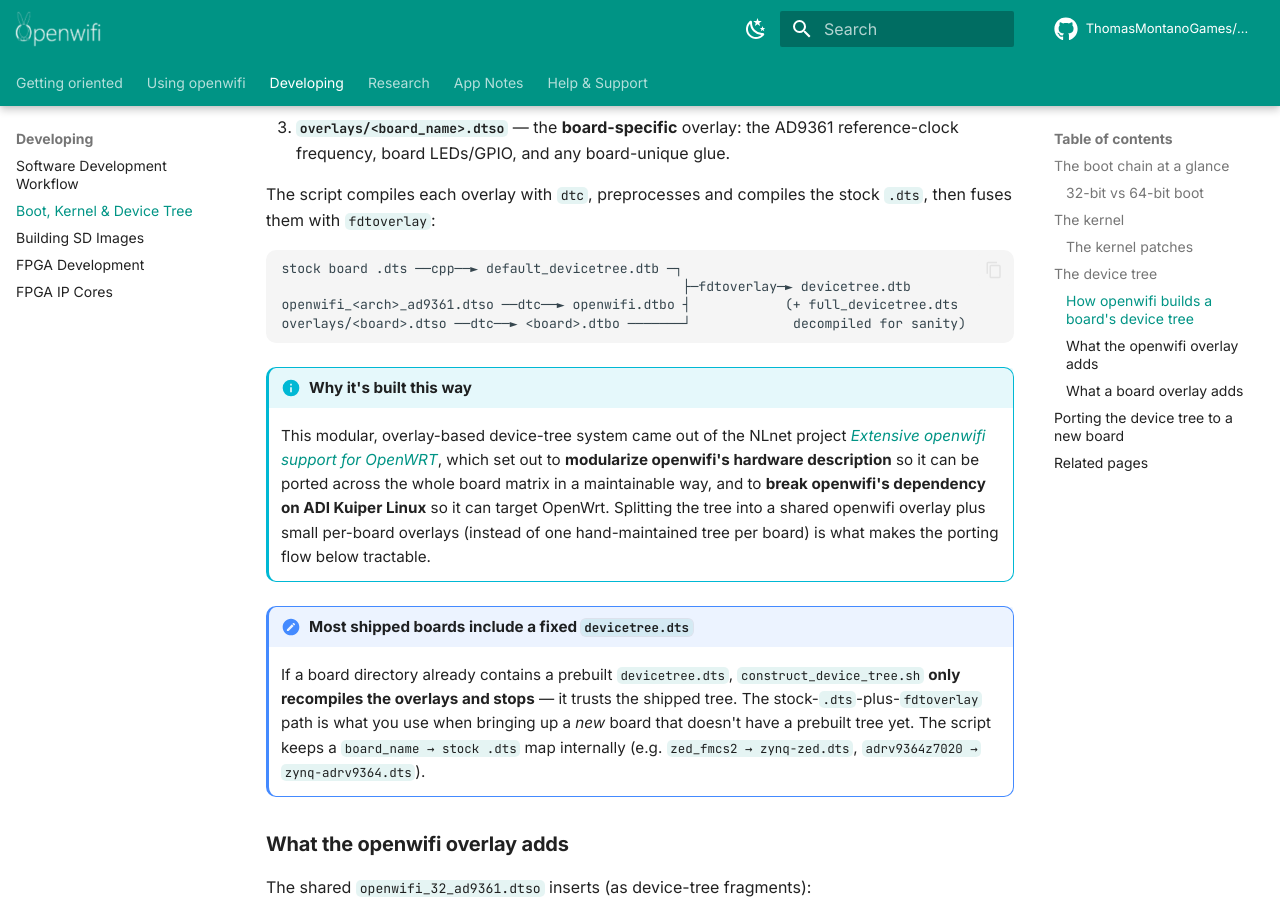
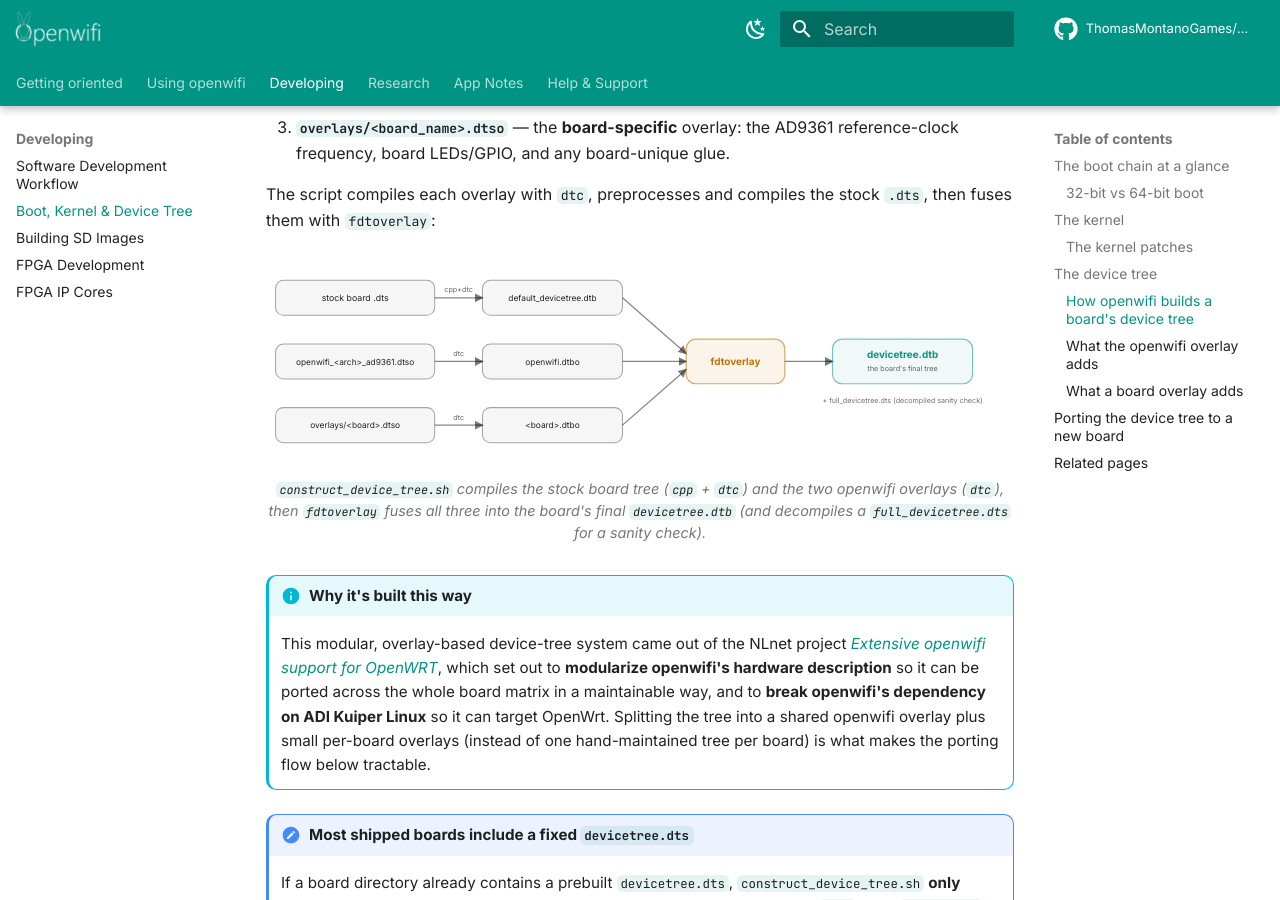
Before and after one commit to ThomasMontanoGames/OpenWifi-Wiki, an MkDocs documentation site: the page built from docs/Boot-Kernel-Device-Tree.md, in a window 1280 px wide and 900 px high, scrolled down 3239 px. Built offline with MkDocs 1.6.1 and Material for MkDocs 9.7.7, drawn with Linux system fonts in a browser that asks for light colours; comment, search, counter and statistics services are not loaded.

Commit message:
Render the device-tree overlay flow as an inline SVG
Replaces the ASCII fdtoverlay diagram on the Boot/Kernel/Device Tree
page with a theme-aware inline SVG: three source .dts/.dtso inputs
compiled (cpp/dtc) into intermediates that converge through an
fdtoverlay node into the board's devicetree.dtb. Same visual language
as the repository map, signal chain, and packet-flow diagrams.

````diff
--- a/docs/Boot-Kernel-Device-Tree.md
+++ b/docs/Boot-Kernel-Device-Tree.md
@@ -84,12 +84,66 @@ Three ingredients go in:
 
 The script compiles each overlay with `dtc`, preprocesses and compiles the stock `.dts`, then fuses them with `fdtoverlay`:
 
-```
-stock board .dts ──cpp──► default_devicetree.dtb ─┐
-                                                   ├─fdtoverlay─► devicetree.dtb
-openwifi_<arch>_ad9361.dtso ──dtc──► openwifi.dtbo ┤            (+ full_devicetree.dts
-overlays/<board>.dtso ──dtc──► <board>.dtbo ───────┘             decompiled for sanity)
-```
+<figure>
+<svg viewBox="0 0 940 240" role="img" aria-label="How construct_device_tree.sh builds a board device tree: the stock board .dts is compiled with cpp and dtc into default_devicetree.dtb; the shared openwifi overlay and the per-board overlay are each compiled with dtc into .dtbo files; fdtoverlay then fuses all three into the board's devicetree.dtb, plus a decompiled full_devicetree.dts for a sanity check." style="width:100%;height:auto;max-width:940px;font-family:inherit;font-size:13px">
+  <defs>
+    <marker id="dt-arrow" viewBox="0 0 10 10" refX="8.5" refY="5" markerWidth="7" markerHeight="7" orient="auto-start-reverse">
+      <path d="M0,0 L10,5 L0,10 z" fill="currentColor" fill-opacity="0.6"/>
+    </marker>
+  </defs>
+
+  <!-- source boxes (left) -->
+  <g fill="currentColor" fill-opacity="0.04" stroke="currentColor" stroke-opacity="0.4" stroke-width="1.3">
+    <rect x="12" y="18" width="200" height="44" rx="10"/>
+    <rect x="12" y="98" width="200" height="44" rx="10"/>
+    <rect x="12" y="178" width="200" height="44" rx="10"/>
+  </g>
+  <text x="112" y="44" text-anchor="middle" font-size="11" fill="currentColor">stock board .dts</text>
+  <text x="112" y="124" text-anchor="middle" font-size="10.5" fill="currentColor">openwifi_&lt;arch&gt;_ad9361.dtso</text>
+  <text x="112" y="204" text-anchor="middle" font-size="10.5" fill="currentColor">overlays/&lt;board&gt;.dtso</text>
+
+  <!-- source -> intermediate arrows, with tool labels -->
+  <g stroke="currentColor" stroke-opacity="0.55" stroke-width="1.6" fill="none">
+    <line x1="212" y1="40" x2="272" y2="40" marker-end="url(#dt-arrow)"/>
+    <line x1="212" y1="120" x2="272" y2="120" marker-end="url(#dt-arrow)"/>
+    <line x1="212" y1="200" x2="272" y2="200" marker-end="url(#dt-arrow)"/>
+  </g>
+  <text x="242" y="33" text-anchor="middle" font-size="9" fill="currentColor" fill-opacity="0.7">cpp+dtc</text>
+  <text x="242" y="113" text-anchor="middle" font-size="9" fill="currentColor" fill-opacity="0.7">dtc</text>
+  <text x="242" y="193" text-anchor="middle" font-size="9" fill="currentColor" fill-opacity="0.7">dtc</text>
+
+  <!-- intermediate boxes (middle) -->
+  <g fill="currentColor" fill-opacity="0.04" stroke="currentColor" stroke-opacity="0.4" stroke-width="1.3">
+    <rect x="272" y="18" width="176" height="44" rx="10"/>
+    <rect x="272" y="98" width="176" height="44" rx="10"/>
+    <rect x="272" y="178" width="176" height="44" rx="10"/>
+  </g>
+  <text x="360" y="44" text-anchor="middle" font-size="10.5" fill="currentColor">default_devicetree.dtb</text>
+  <text x="360" y="124" text-anchor="middle" font-size="10.5" fill="currentColor">openwifi.dtbo</text>
+  <text x="360" y="204" text-anchor="middle" font-size="10.5" fill="currentColor">&lt;board&gt;.dtbo</text>
+
+  <!-- converge into fdtoverlay -->
+  <g stroke="currentColor" stroke-opacity="0.55" stroke-width="1.6" fill="none">
+    <line x1="448" y1="40" x2="528" y2="110" marker-end="url(#dt-arrow)"/>
+    <line x1="448" y1="120" x2="528" y2="120" marker-end="url(#dt-arrow)"/>
+    <line x1="448" y1="200" x2="528" y2="130" marker-end="url(#dt-arrow)"/>
+  </g>
+
+  <!-- fdtoverlay (amber) -->
+  <rect x="528" y="92" width="124" height="56" rx="12" fill="#c2740a" fill-opacity="0.08" stroke="#c2740a" stroke-opacity="0.6" stroke-width="1.5"/>
+  <text x="590" y="124" text-anchor="middle" font-size="12.5" font-weight="700" fill="#c2740a">fdtoverlay</text>
+
+  <!-- fdtoverlay -> output -->
+  <line x1="652" y1="120" x2="712" y2="120" stroke="currentColor" stroke-opacity="0.55" stroke-width="1.6" fill="none" marker-end="url(#dt-arrow)"/>
+
+  <!-- output (teal) -->
+  <rect x="712" y="92" width="176" height="56" rx="12" fill="#0d9488" fill-opacity="0.06" stroke="#0d9488" stroke-opacity="0.55" stroke-width="1.5"/>
+  <text x="800" y="116" text-anchor="middle" font-size="12.5" font-weight="700" fill="#0d9488">devicetree.dtb</text>
+  <text x="800" y="132" text-anchor="middle" font-size="9" fill="currentColor" fill-opacity="0.7">the board's final tree</text>
+  <text x="800" y="172" text-anchor="middle" font-size="9" fill="currentColor" fill-opacity="0.65">+ full_devicetree.dts (decompiled sanity check)</text>
+</svg>
+<figcaption><em><code>construct_device_tree.sh</code> compiles the stock board tree (<code>cpp</code> + <code>dtc</code>) and the two openwifi overlays (<code>dtc</code>), then <code>fdtoverlay</code> fuses all three into the board's final <code>devicetree.dtb</code> (and decompiles a <code>full_devicetree.dts</code> for a sanity check).</em></figcaption>
+</figure>
 
 !!! info "Why it's built this way"
     This modular, overlay-based device-tree system came out of the NLnet project [*Extensive openwifi support for OpenWRT*](https://nlnet.nl/project/OpenWifi-OpenWRT/), which set out to **modularize openwifi's hardware description** so it can be ported across the whole board matrix in a maintainable way, and to **break openwifi's dependency on ADI Kuiper Linux** so it can target OpenWrt. Splitting the tree into a shared openwifi overlay plus small per-board overlays (instead of one hand-maintained tree per board) is what makes the porting flow below tractable.
````
